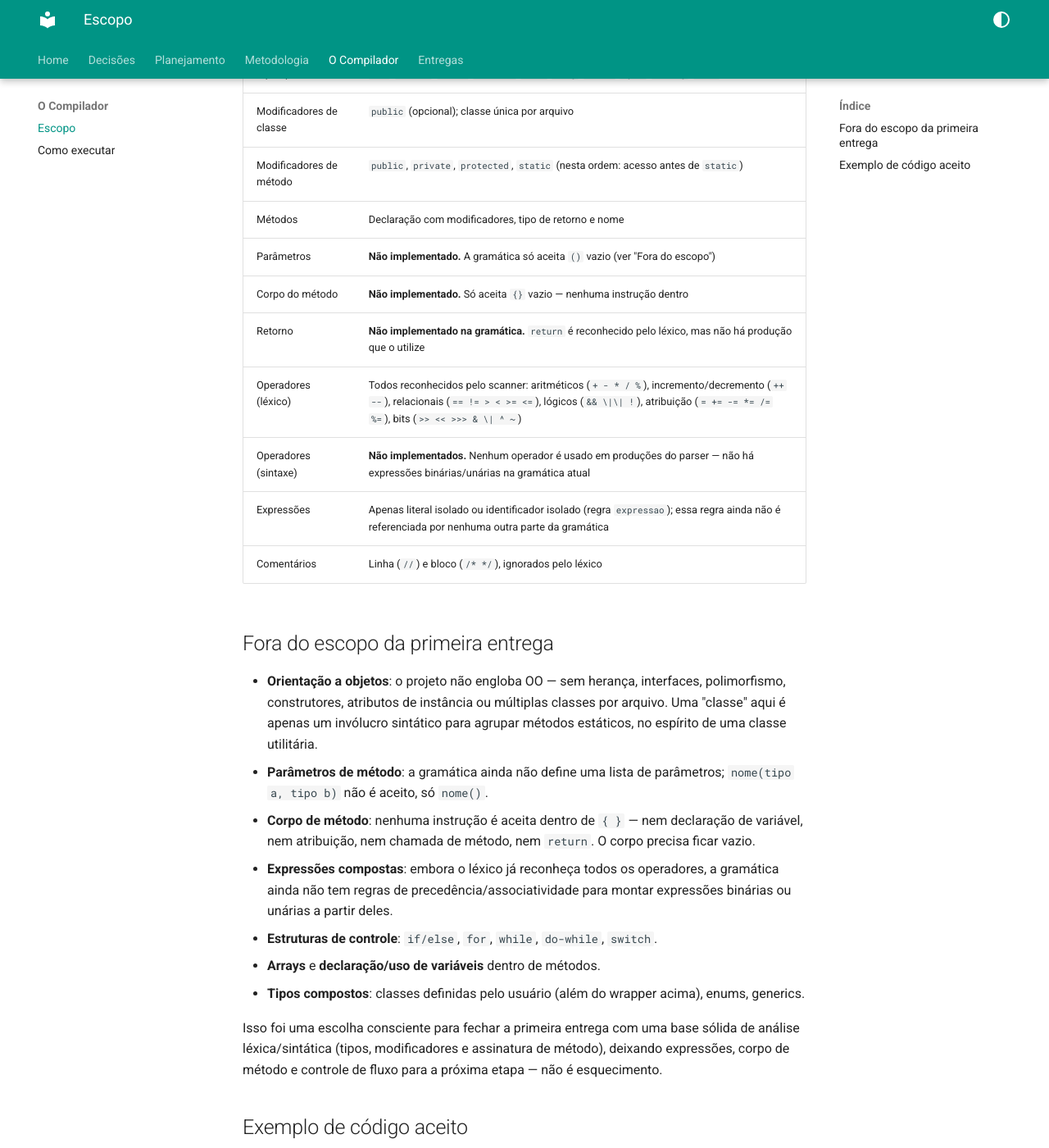
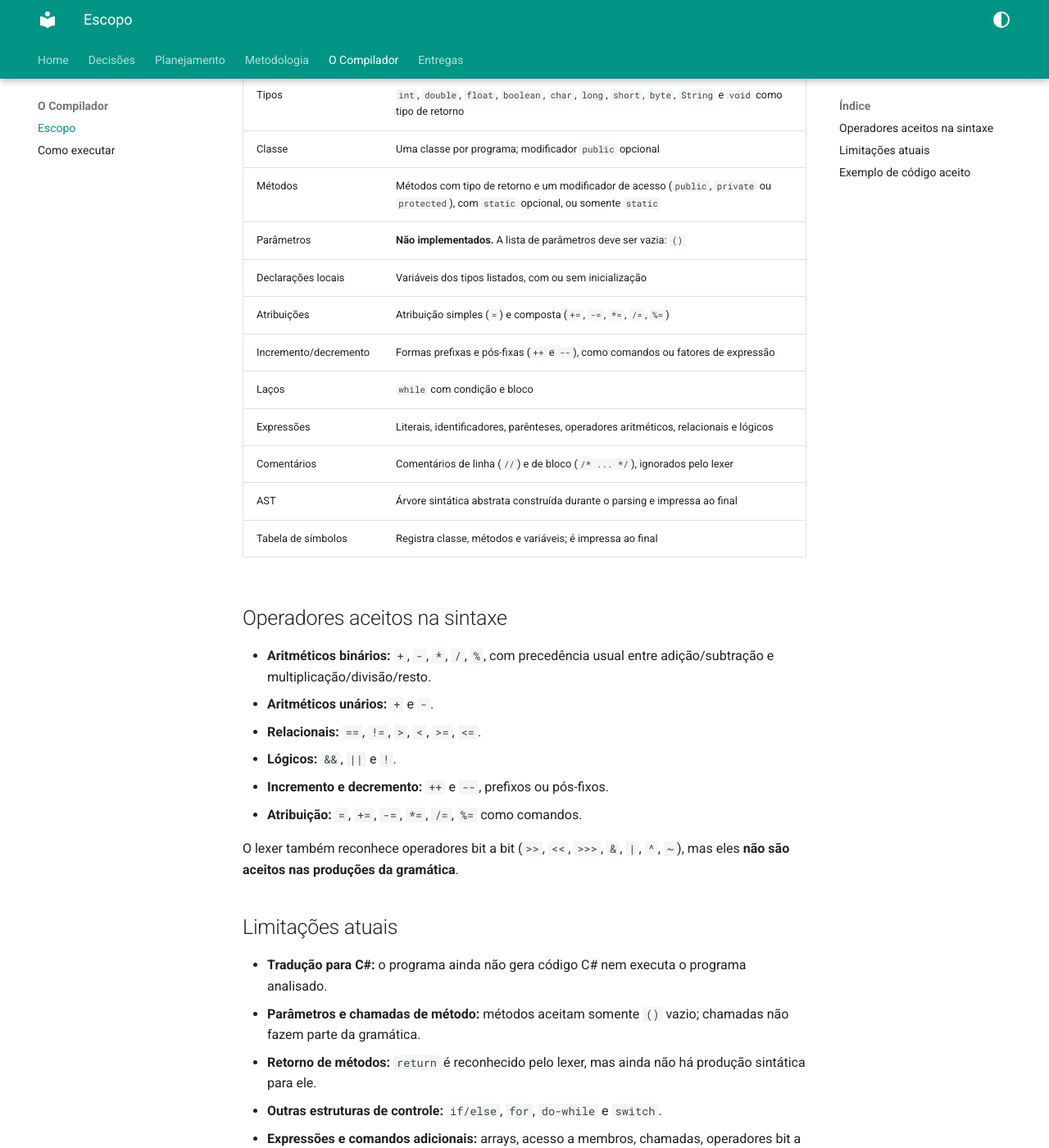
Before and after one commit to LeticiaMonteiroo/Compiladores-Grupo10, an MkDocs documentation site: the page built from docs/compiladordetalhes/escopo.md, in a window 1280 px wide and 1400 px high, scrolled down 273 px. Shown: the whole window at 82% size. Built offline with MkDocs 1.6.1 and Material for MkDocs 9.7.7, drawn with Linux system fonts in a browser that asks for light colours; some of the changed text lies outside the part shown.

Commit message:
docs: atualiza a documentação referente à entrega 2

````diff
--- a/docs/compiladordetalhes/escopo.md
+++ b/docs/compiladordetalhes/escopo.md
@@ -1,50 +1,67 @@
 # Escopo da Linguagem (Java → C#)
 
-> Este documento lista o que o compilador reconhece e traduz nesta entrega.
-> Decisões sobre *por que* reduzimos o escopo estão em
-> [Decisões de Projeto](../decisoes.md).
+> Este documento descreve o subconjunto que o analisador reconhece atualmente.
+> O projeto ainda não traduz o programa de Java para C#; ele realiza análise
+> léxica e sintática e exibe estruturas internas. As decisões sobre o escopo
+> estão em [Decisões de Projeto](../decisoes.md).
 
-| Área                     | Implementado                                                                 |
-| ------------------------ | ----------------------------------------------------------------------------|
-| Tipos primitivos         | `int`, `double`, `float`, `boolean`, `char`, `long`, `short`, `byte`, `String`, `void` |
-| Modificadores de classe  | `public` (opcional); classe única por arquivo                               |
-| Modificadores de método  | `public`, `private`, `protected`, `static` (nesta ordem: acesso antes de `static`) |
-| Métodos                  | Declaração com modificadores, tipo de retorno e nome                        |
-| Parâmetros               | **Não implementado.** A gramática só aceita `()` vazio (ver "Fora do escopo") |
-| Corpo do método          | **Não implementado.** Só aceita `{}` vazio — nenhuma instrução dentro       |
-| Retorno                  | **Não implementado na gramática.** `return` é reconhecido pelo léxico, mas não há produção que o utilize |
-| Operadores (léxico)      | Todos reconhecidos pelo scanner: aritméticos (`+ - * / %`), incremento/decremento (`++ --`), relacionais (`== != > < >= <=`), lógicos (`&& \|\| !`), atribuição (`= += -= *= /= %=`), bits (`>> << >>> & \| ^ ~`) |
-| Operadores (sintaxe)     | **Não implementados.** Nenhum operador é usado em produções do parser — não há expressões binárias/unárias na gramática atual |
-| Expressões               | Apenas literal isolado ou identificador isolado (regra `expressao`); essa regra ainda não é referenciada por nenhuma outra parte da gramática |
-| Comentários              | Linha (`//`) e bloco (`/* */`), ignorados pelo léxico                        |
+| Área | Implementado |
+| ---- | ------------ |
+| Tipos | `int`, `double`, `float`, `boolean`, `char`, `long`, `short`, `byte`, `String` e `void` como tipo de retorno |
+| Classe | Uma classe por programa; modificador `public` opcional |
+| Métodos | Métodos com tipo de retorno e um modificador de acesso (`public`, `private` ou `protected`), com `static` opcional, ou somente `static` |
+| Parâmetros | **Não implementados.** A lista de parâmetros deve ser vazia: `()` |
+| Declarações locais | Variáveis dos tipos listados, com ou sem inicialização |
+| Atribuições | Atribuição simples (`=`) e composta (`+=`, `-=`, `*=`, `/=`, `%=`) |
+| Incremento/decremento | Formas prefixas e pós-fixas (`++` e `--`), como comandos ou fatores de expressão |
+| Laços | `while` com condição e bloco |
+| Expressões | Literais, identificadores, parênteses, operadores aritméticos, relacionais e lógicos |
+| Comentários | Comentários de linha (`//`) e de bloco (`/* ... */`), ignorados pelo lexer |
+| AST | Árvore sintática abstrata construída durante o parsing e impressa ao final |
+| Tabela de símbolos | Registra classe, métodos e variáveis; é impressa ao final |
 
-## Fora do escopo da primeira entrega
+## Operadores aceitos na sintaxe
 
-- **Orientação a objetos**: o projeto não engloba OO — sem herança, interfaces,
-  polimorfismo, construtores, atributos de instância ou múltiplas classes por
-  arquivo. Uma "classe" aqui é apenas um invólucro sintático para agrupar
-  métodos estáticos, no espírito de uma classe utilitária.
-- **Parâmetros de método**: a gramática ainda não define uma lista de
-  parâmetros; `nome(tipo a, tipo b)` não é aceito, só `nome()`.
-- **Corpo de método**: nenhuma instrução é aceita dentro de `{ }` — nem
-  declaração de variável, nem atribuição, nem chamada de método, nem `return`.
-  O corpo precisa ficar vazio.
-- **Expressões compostas**: embora o léxico já reconheça todos os operadores,
-  a gramática ainda não tem regras de precedência/associatividade para montar
-  expressões binárias ou unárias a partir deles.
-- **Estruturas de controle**: `if/else`, `for`, `while`, `do-while`, `switch`.
-- **Arrays** e **declaração/uso de variáveis** dentro de métodos.
-- **Tipos compostos**: classes definidas pelo usuário (além do wrapper acima),
-  enums, generics.
+- **Aritméticos binários:** `+`, `-`, `*`, `/`, `%`, com precedência usual
+  entre adição/subtração e multiplicação/divisão/resto.
+- **Aritméticos unários:** `+` e `-`.
+- **Relacionais:** `==`, `!=`, `>`, `<`, `>=`, `<=`.
+- **Lógicos:** `&&`, `||` e `!`.
+- **Incremento e decremento:** `++` e `--`, prefixos ou pós-fixos.
+- **Atribuição:** `=`, `+=`, `-=`, `*=`, `/=`, `%=` como comandos.
 
-Isso foi uma escolha consciente para fechar a primeira entrega com uma base
-sólida de análise léxica/sintática (tipos, modificadores e assinatura de
-método), deixando expressões, corpo de método e controle de fluxo para a
-próxima etapa — não é esquecimento.
+O lexer também reconhece operadores bit a bit (`>>`, `<<`, `>>>`, `&`, `|`,
+`^`, `~`), mas eles **não são aceitos nas produções da gramática**.
+
+## Limitações atuais
+
+- **Tradução para C#:** o programa ainda não gera código C# nem executa o
+  programa analisado.
+- **Parâmetros e chamadas de método:** métodos aceitam somente `()` vazio;
+  chamadas não fazem parte da gramática.
+- **Retorno de métodos:** `return` é reconhecido pelo lexer, mas ainda não há
+  produção sintática para ele.
+- **Outras estruturas de controle:** `if/else`, `for`, `do-while` e `switch`.
+- **Expressões e comandos adicionais:** arrays, acesso a membros, chamadas,
+  operadores bit a bit e atribuições dentro de expressões.
+- **Orientação a objetos completa:** herança, interfaces, polimorfismo,
+  construtores, atributos e múltiplas classes por arquivo.
+- **Análise semântica:** não há verificação de tipos, escopo de variáveis ou
+  uso de identificadores. A tabela atual é uma estrutura de registro, não uma
+  validação semântica completa.
 
 ## Exemplo de código aceito
 
 ```java
-public static int soma() {
+public class Exemplo {
+    public static void main() {
+        int contador = 3;
+        while (contador > 0) {
+            contador -= 1;
+        }
+    }
 }
 ```
+
+O parser reconhece o exemplo, constrói a AST e a tabela de símbolos e imprime
+ambas. Isso não significa que o código seja traduzido ou executado.
--- a/docs/decisoes.md
+++ b/docs/decisoes.md
@@ -13,7 +13,7 @@ O compilador traduz um subconjunto de **Java** para **C#**, construído com **Fl
 
 O projeto não contempla os pilares de OO de Java: sem herança, interfaces, polimorfismo, construtores ou atributos de instância, e sem suporte a múltiplas classes por arquivo. Uma "classe", no escopo atual, é tratada como um **invólucro sintático único** para agrupar métodos estáticos — no espírito de uma classe utilitária, não de um objeto propriamente dito. O modificador `public` da classe é opcional.
 
-Essa foi uma escolha consciente para viabilizar uma base sólida de análise léxica e sintática (tipos, modificadores e assinatura de método) dentro do prazo da primeira entrega, deixando expressões, corpo de método, parâmetros e controle de fluxo para as próximas sprints — não é uma lacuna por esquecimento (ver detalhes em [Escopo → Fora do escopo desta entrega](compiladordetalhes/escopo.md#fora-do-escopo-da-primeira-entrega)).
+Essa foi uma escolha consciente para viabilizar uma base sólida de análise léxica e sintática (tipos, modificadores e assinatura de método) dentro do prazo da primeira entrega, deixando expressões, corpo de método, parâmetros e controle de fluxo para as próximas sprints — não é uma lacuna por esquecimento (ver detalhes em [Escopo → Fora do escopo desta entrega](entregas/entrega1.md#fora-do-escopo-da-primeira-entrega)).
 
 ## Divisão do trabalho por área de escopo da linguagem
 
--- a/docs/entregas/entrega1.md
+++ b/docs/entregas/entrega1.md
@@ -45,8 +45,8 @@
   desta entrega** (embora os tokens já existam no léxico): parâmetros de
   método, corpo de método com instruções, `return` dentro de uma produção, e
   o uso de operadores em expressões binárias/unárias. Isso está documentado
-  em detalhe, com a justificativa, em
-  [Escopo → Fora do escopo desta entrega](../compiladordetalhes/escopo.md#fora-do-escopo-da-primeira-entrega).
+  em detalhe, com a justificativa, na seção [Fora do escopo da primeira
+  entrega](#fora-do-escopo-da-primeira-entrega) desta página.
 - O que ficou de pé e funcional: declaração de método com modificadores
   (`public`/`private`/`protected`/`static`), tipo de retorno e nome —
   aceitando `nome()` com corpo `{}` vazio.
@@ -73,7 +73,36 @@
 | Operadores                        | Todos reconhecidos no léxico, sem uso na gramática |
 | Comentários                       | Implementado                                     |
 
-Detalhamento completo, com o que ficou de fora e por quê, em [Escopo](../compiladordetalhes/escopo.md).
+O escopo reconhecido atualmente está detalhado em [Escopo](../compiladordetalhes/escopo.md).
+
+## Fora do escopo da primeira entrega
+
+Na Entrega 1, a gramática foi mantida intencionalmente reduzida para consolidar
+uma base estável de análise léxica e sintática. Os itens abaixo não eram
+aceitos pela gramática daquela entrega:
+
+- **Orientação a objetos completa:** sem herança, interfaces, polimorfismo,
+  construtores, atributos de instância ou múltiplas classes por arquivo. A
+  classe funcionava apenas como invólucro sintático para agrupar métodos.
+- **Parâmetros de método:** não havia produção para listas de parâmetros;
+  assinaturas aceitavam apenas `nome()`.
+- **Corpo de método com instruções:** somente blocos vazios `{}` eram aceitos;
+  declarações, atribuições, chamadas e comandos não eram reconhecidos dentro
+  deles.
+- **Retorno de métodos:** `return` era reconhecido pelo lexer, mas não era
+  utilizado em nenhuma produção da gramática.
+- **Expressões compostas:** apesar de o lexer reconhecer operadores, a
+  gramática não montava expressões binárias ou unárias a partir deles.
+- **Estruturas de controle:** `if/else`, `for`, `while`, `do-while` e
+  `switch` não faziam parte da gramática.
+- **Arrays e variáveis em métodos:** declaração e uso de arrays e variáveis
+  dentro dos métodos ainda não eram aceitos.
+- **Tipos compostos:** classes definidas pelo usuário (além do invólucro da
+  classe), enums e generics estavam fora do escopo.
+
+Esse registro descreve especificamente o estado da primeira entrega. O escopo
+evoluiu nas entregas seguintes; consulte [Escopo](../compiladordetalhes/escopo.md)
+para o que o analisador reconhece atualmente.
 
 ## Artefatos no repositório
 
--- a/docs/entregas/entrega2.md
+++ b/docs/entregas/entrega2.md
@@ -1,9 +1,9 @@
 # Entrega 2 — O que foi feito
 
-> Esta página registra o trabalho realizado para a Entrega 2, sprint a sprint.
-> Por enquanto, cobre a Sprint 5. O planejamento está em
-> [Planejamento](../planejamento.md); o escopo implementado será detalhado
-> conforme a entrega evoluir.
+> Esta página registra o trabalho realizado nas Sprints 5, 6 e 7
+> para a Entrega 2. O planejamento está em
+> [Planejamento](../planejamento.md); o escopo atualmente reconhecido está em
+> [Escopo](../compiladordetalhes/escopo.md).
 
 ## Sprint 5 — Evolução do Parser e Estrutura do Compilador (23/Set – 22/Out)
 
@@ -41,8 +41,42 @@ interna do compilador.
 | Testes     | `Projeto-Compilador/tests/`              |
 | Docs       | `docs/` (este site)                      |
 
+## Sprint 6 — AST, Tabela de Símbolos e Evolução do Parser (23/Out - 31/Out)
+
+Nesta sprint, o compilador avançou além do reconhecimento sintático e passou a
+construir e exibir estruturas internas durante uma análise bem-sucedida.
+
+- **Guilherme e Maria Eduarda:** Implementar a AST para representar classes, métodos,
+  declarações, laços, atribuições, expressões e literais, e integrá-la ao
+  parser para exibição após uma análise bem-sucedida.
+- **Guilherme e Igor:** Implementar a tabela de símbolos para registrar classes,
+  métodos e variáveis, com impressão ao final da análise. A tabela ainda não
+  realiza uma análise semântica completa.
+- **Maria Luana:** Ampliar a gramática para reconhecer laços `while`,
+  expressões aritméticas, relacionais e lógicas e inicialização de variáveis.
+- **Letícia:** Ampliar a suíte com casos de comentários de linha e bloco,
+  AST e tabela de símbolos, incluindo testes unitários para essas estruturas
+  e sua execução pelo alvo `make test`.
+
+O programa continua sendo um analisador: ainda não gera código C# nem executa
+os programas analisados. Os detalhes e limites atuais estão em
+[Escopo](../compiladordetalhes/escopo.md).
+
+## Sprint 7 — Preparação da Entrega 2 (1/Nov - 9/Nov)
+
+Esta sprint reúne as atividades de implementação e preparação dos materiais
+para a Entrega 2.
+
+- **Letícia:** Implementar novos casos de teste para ampliar a cobertura
+  do compilador.
+- **Maria Eduarda:** Confeccionar e revisar a documentação da Entrega 2.
+- **Todos:** Confeccionar o formulário da Entrega 2.
+- **Todos:** Preparar os slides da apresentação da Entrega 2.
+
 ## Histórico de Versões
 
 | Versão | Descrição                                      | Autor         | Data  |
 | ------ | ---------------------------------------------- | ------------- | ----- |
 | 1.0    | Criação da página com o resumo da Entrega 2    | Maria Eduarda | 22/10 |
+| 1.1    | Registro das atividades da Sprint 6            | Maria Eduarda | 25/10 |
+| 1.2    | Registro das atividades da Sprint 7            | Maria Eduarda | 9/11  |
--- a/docs/planejamento.md
+++ b/docs/planejamento.md
@@ -5,7 +5,9 @@
 > linguagem** — cada pessoa acompanha seu escopo de tokens do léxico até a
 > integração no parser — em vez de dividir por ferramenta (Flex de um lado,
 > Bison de outro). O resultado efetivo de cada sprint está registrado em
-> [Entrega 1 → O que foi feito](entregas/entrega1.md) para as Sprints 1 a 4.
+> [Entrega 1 → O que foi feito](entregas/entrega1.md) para as Sprints 1 a 4 e
+> em [Entrega 2 → O que foi feito](entregas/entrega2.md) para as Sprints 5 e 6,
+> que também registra o planejamento da Sprint 7.
 
 ## Sprint 1: Setup e Definição da Linguagem
 
@@ -69,3 +71,25 @@ Esta sprint teve duração maior que as anteriores e foi concluída em 22/Out.
 - **[Ígor](https://github.com/igorvdaniel):** Adicionar declaração de variável ao parser.
 - **[Letícia](https://github.com/LeticiaMonteiroo):** Iniciar a criação de mais testes.
 - **[Guilherme](https://github.com/GuilhermeCarvalho2024):** Iniciar a estrutura interna do compilador, incluindo árvore sintática e tabela de símbolos.
+
+---
+
+## Sprint 6: AST, Tabela de Símbolos e Evolução do Parser
+
+**Período:** 23/Out a 31/Out
+
+- **[Guilherme](https://github.com/GuilhermeCarvalho2024) e [Maria Eduarda](https://github.com/pyramidsf):** Implementar a AST para representar classes, métodos, declarações, laços, atribuições, expressões e literais, e integrá-la ao parser.
+- **[Guilherme](https://github.com/GuilhermeCarvalho2024) e [Ígor](https://github.com/igorvdaniel):** Implementar a tabela de símbolos para registrar classes, métodos e variáveis.
+- **[Maria Luana](https://github.com/MLuana725):** Ampliar a gramática para reconhecer laços `while`, expressões aritméticas, relacionais e lógicas e inicialização de variáveis.
+- **[Letícia](https://github.com/LeticiaMonteiroo):** Ampliar a suíte com casos de comentários de linha e bloco, AST e tabela de símbolos, incluindo testes unitários executados pelo alvo `make test`.
+
+---
+
+## Sprint 7: Preparação da Entrega 2
+
+**Período:** 1/Nov a 9/Nov
+
+- **[Letícia](https://github.com/LeticiaMonteiroo):** Implementar novos casos de teste para ampliar a cobertura do compilador.
+- **[Maria Eduarda](https://github.com/pyramidsf):** Confeccionar e revisar a documentação da Entrega 2.
+- **Todos:** Confeccionar o formulário da Entrega 2.
+- **Todos:** Preparar os slides da apresentação da Entrega 2.
````
Also changed, not shown: other parts of docs/entregas/entrega1.md (+1 -0 lines), docs/compiladordetalhes/como-executar.md (+11 -3 lines).
